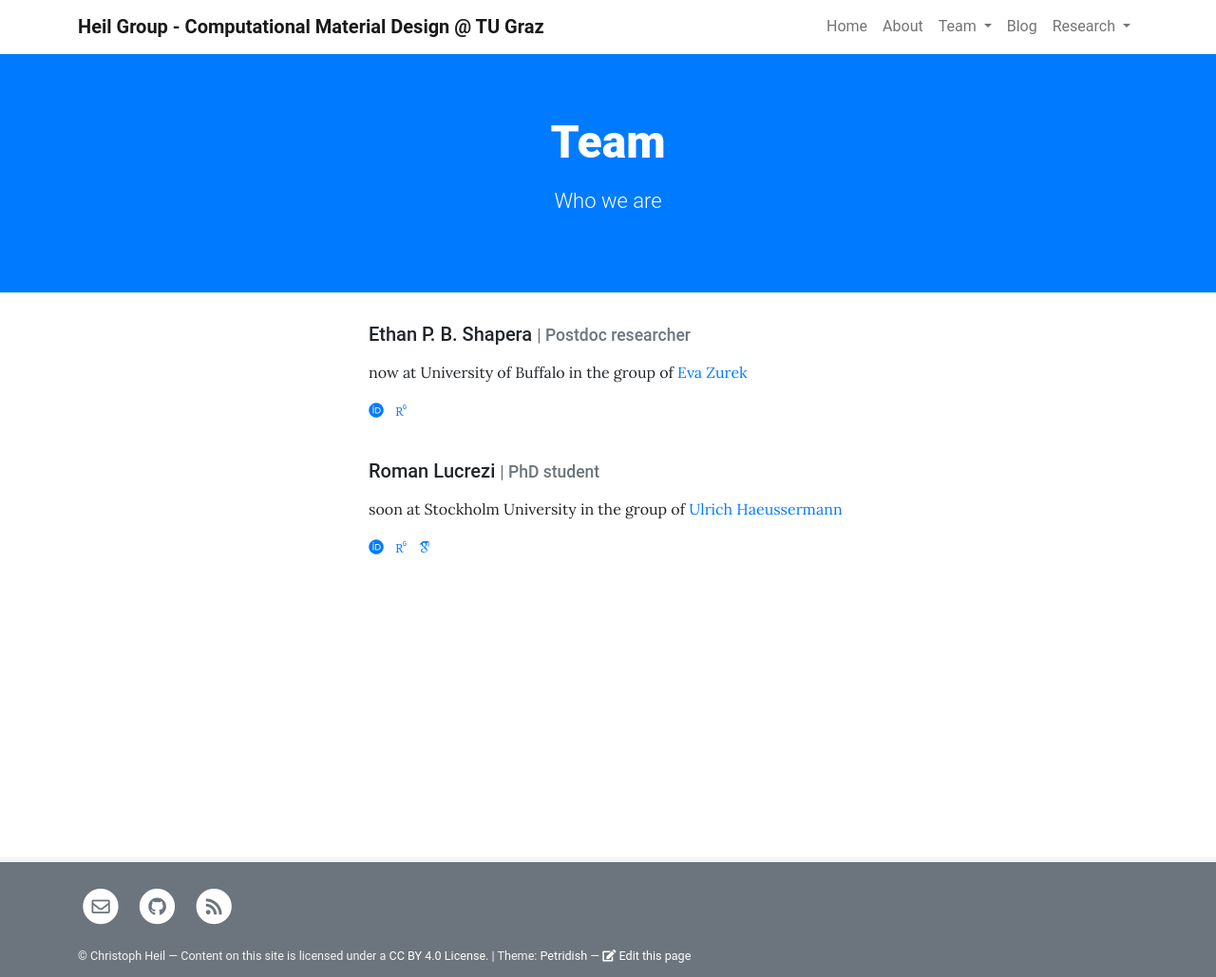
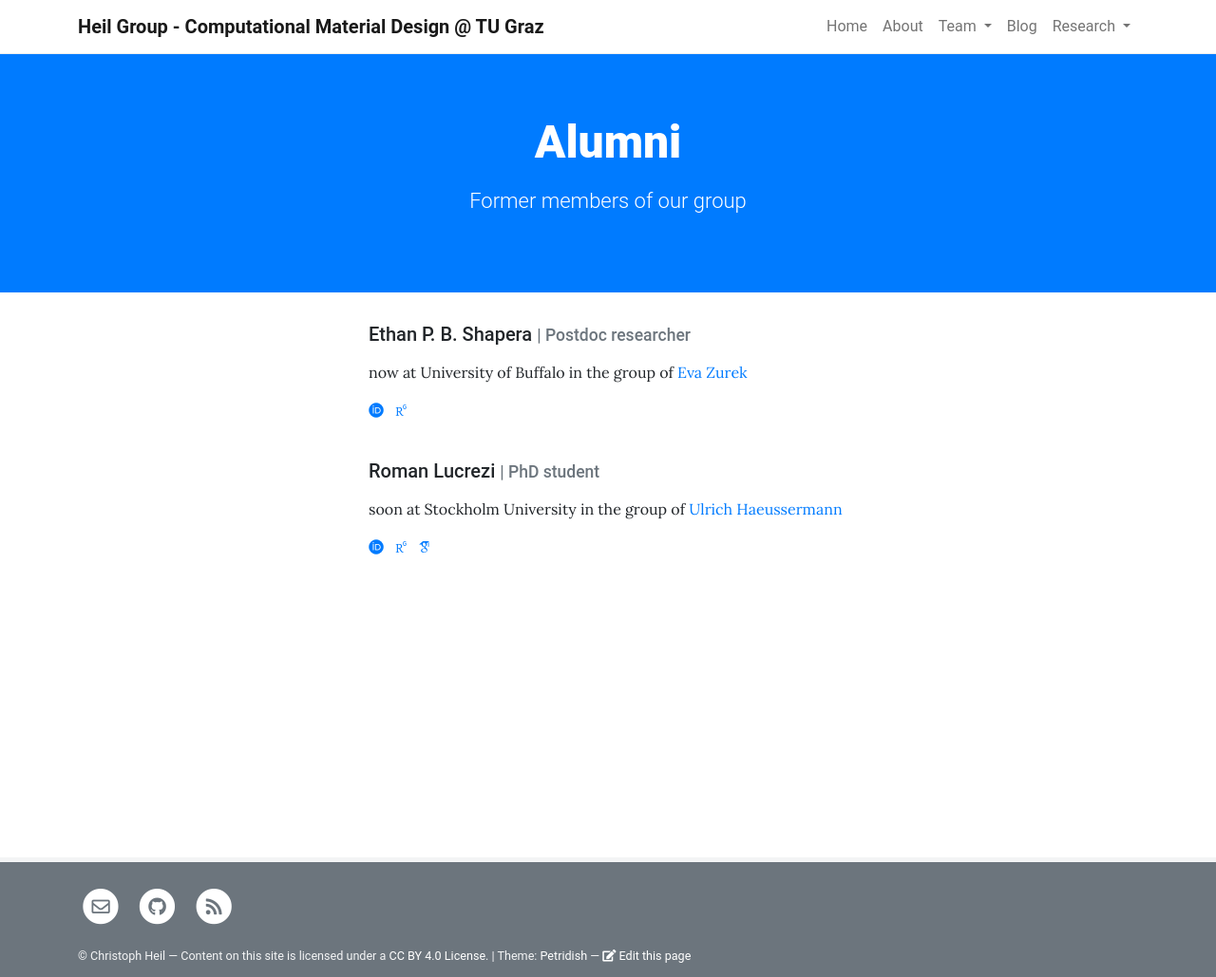
Before and after one commit to cheil/cheil.github.io, a Jekyll site: the page built from pages/alumni_team.md, in a window 1280 px wide. Shown: the whole page at 95% size. Built offline with Jekyll 4.4.1, drawn with Linux system fonts in a browser that asks for light colours; some web fonts are replaced.

Commit message:
updated alumni

```diff
--- a/pages/alumni_team.md
+++ b/pages/alumni_team.md
@@ -1,7 +1,7 @@
 ---
 layout: team
 team: alumni_team
-title: Team
-description: Who we are
+title: Alumni
+description: Former members of our group
 permalink: /alumni_team/
 ---
```
